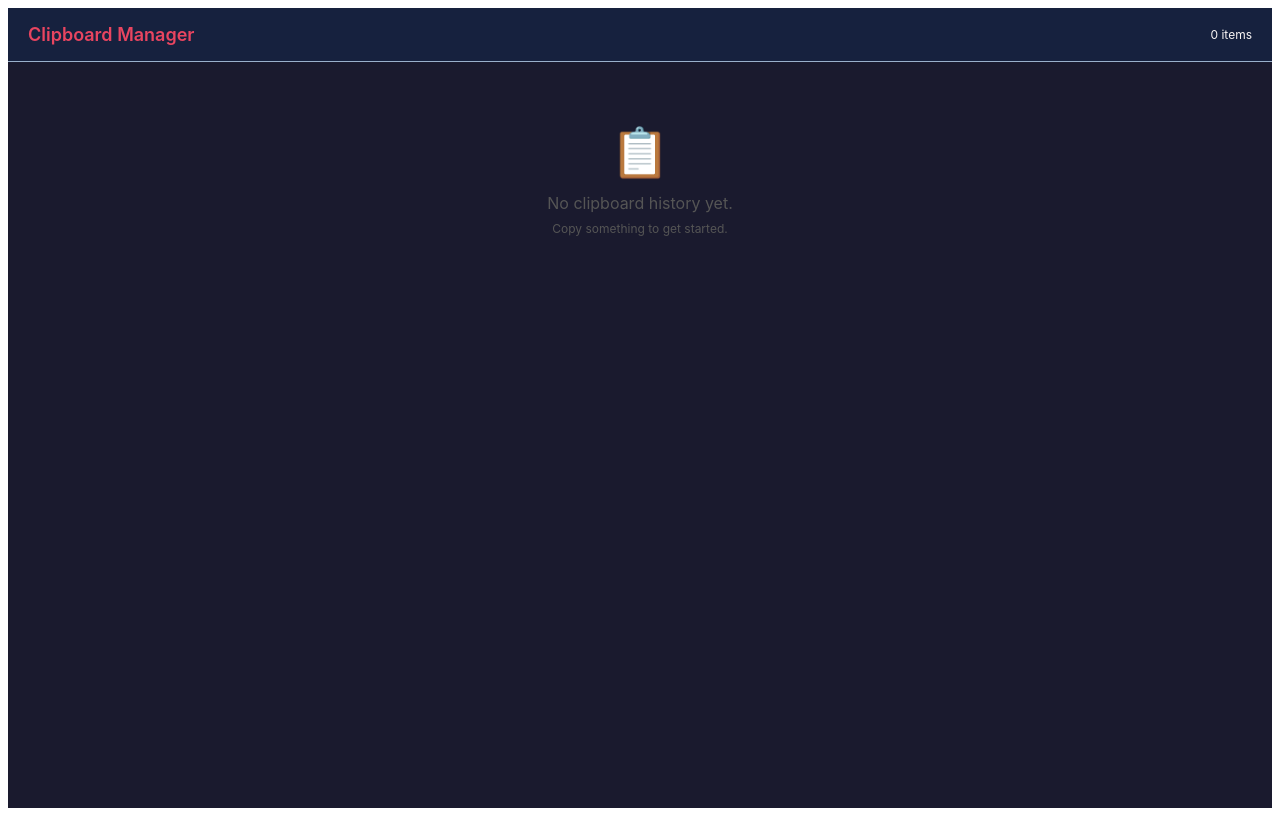
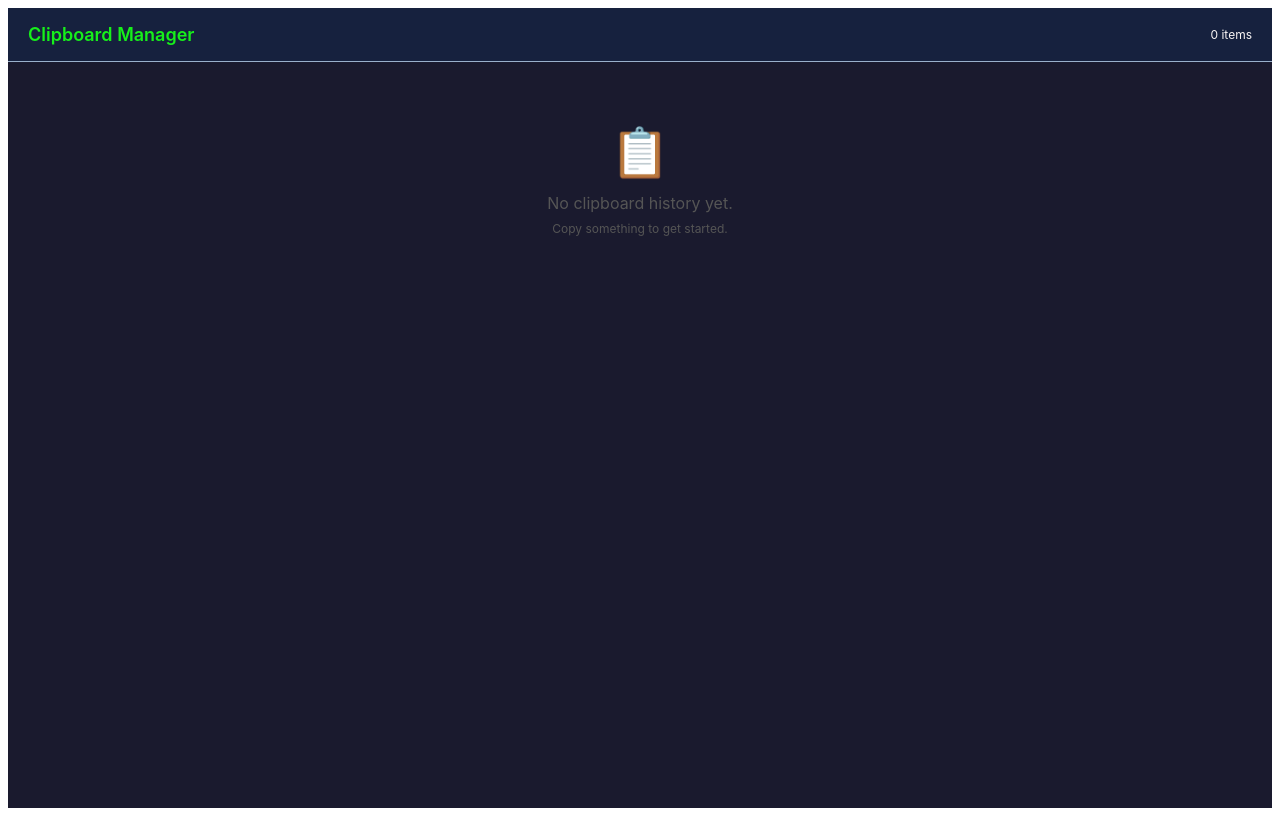
Before and after one commit to amirkasrajahan/clipboard-manager, a React (Create React App) app: page / in a window 1280 px wide. Built offline with nearby package versions, Linux system fonts and the light colour scheme.

Commit message:
Changed the title color

```diff
--- a/src/App.js
+++ b/src/App.js
@@ -21,7 +21,7 @@ const styles = {
     margin: 0,
     fontSize: '18px',
     fontWeight: '600',
-    color: '#e94560',
+    color: '#17f01bff',
   },
   count: {
     fontSize: '12px',
```
Also changed, not shown: 1 other file (tests, documents, lock files or other folders).
